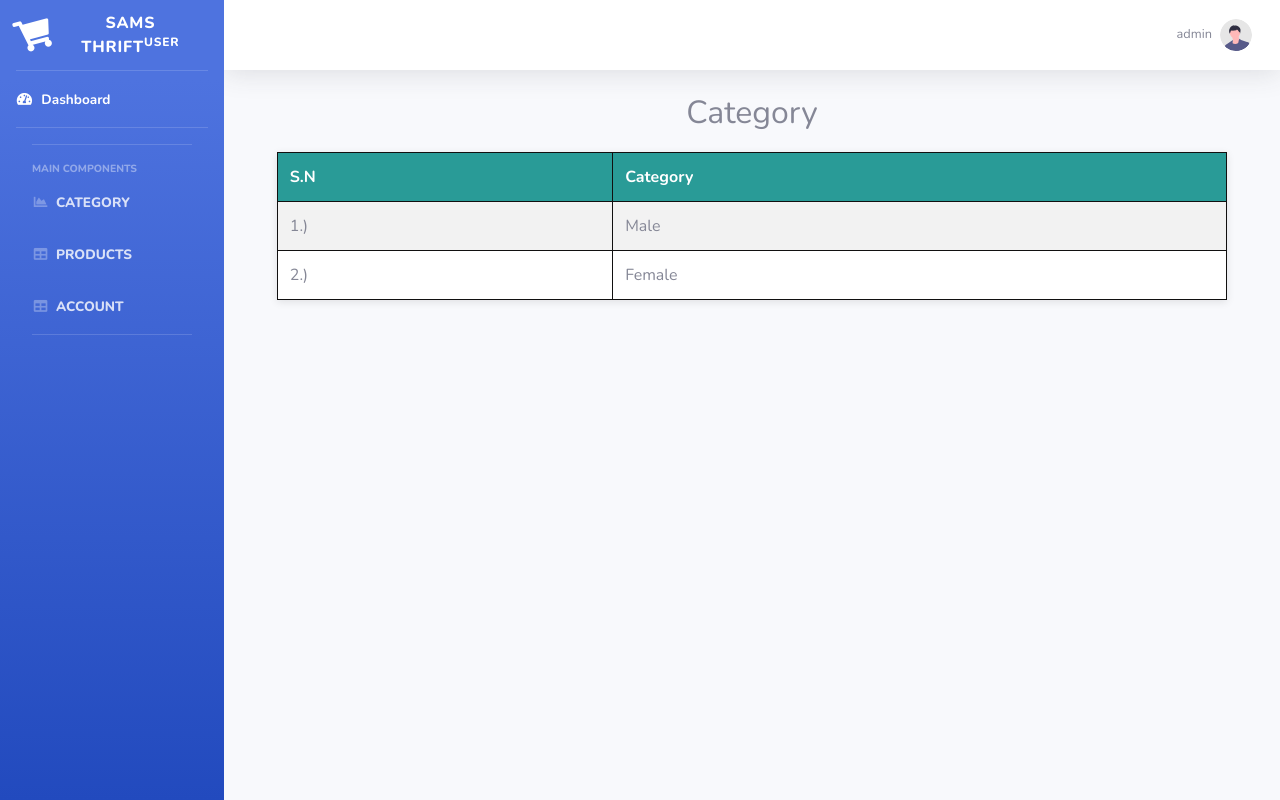
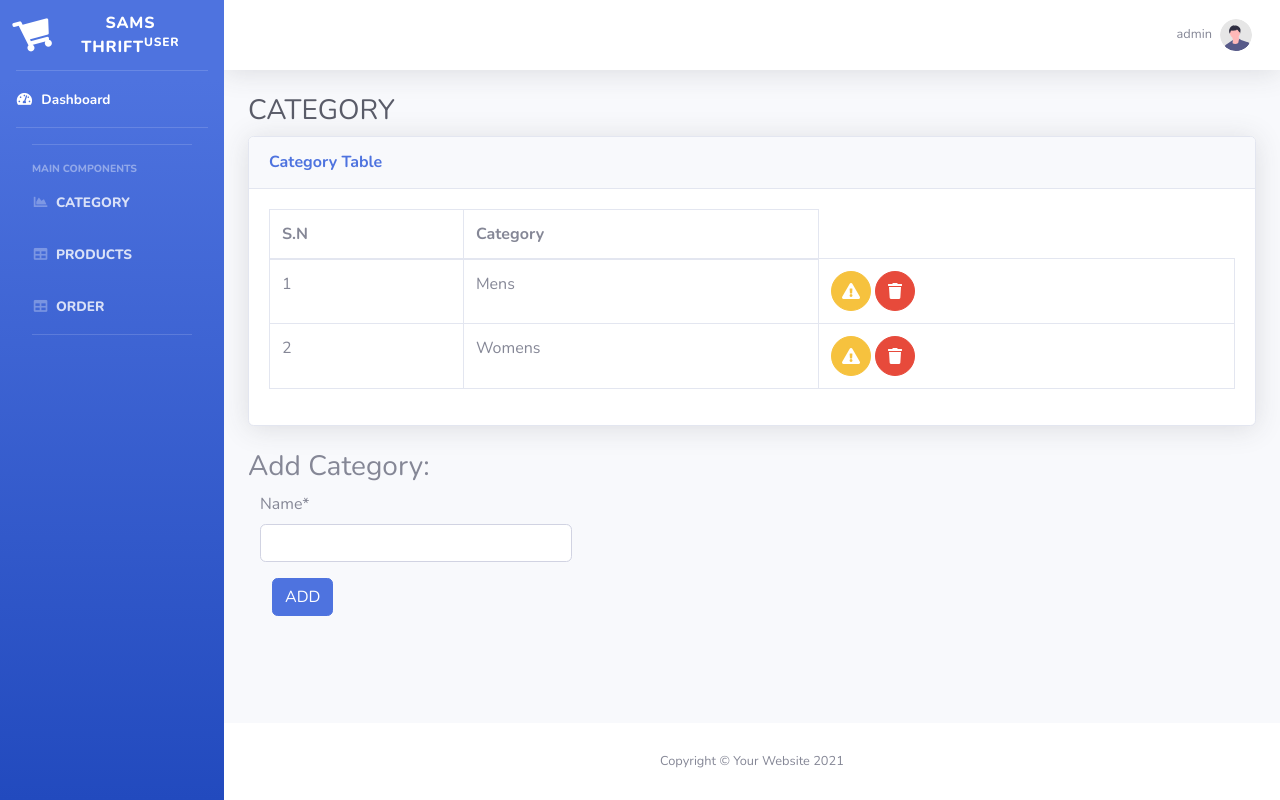
Before and after one commit to salifa11/inventory, a Django app: page /category/ in a window 1280 px wide. Run offline with Django 4.2, Linux system fonts and the light colour scheme; a user stored in the database is signed in; data comes from the database, SQL or seed files in the repository; both versions use the stored data as it was after the commit; some libraries are stand-ins or nearby versions.

Commit message:
category and order

```diff
--- a/dashboard/forms.py
+++ b/dashboard/forms.py
@@ -1,5 +1,7 @@
 from django import forms
 from .models import Product
+from .models import Category
+from .models import Order
 
 class ProductForm(forms.ModelForm):
 
@@ -7,3 +9,17 @@ class ProductForm(forms.ModelForm):
     class Meta:
         model = Product
         fields =['name','category','size','condition','fabric','quantity','price']
+
+class CategoryForm(forms.ModelForm):
+
+
+    class Meta:
+        model = Category
+        fields =['name']
+
+class OrderForm(forms.ModelForm):
+
+
+    class Meta:
+        model = Order
+        fields =['product','category','user','order_quantity']
--- a/dashboard/urls.py
+++ b/dashboard/urls.py
@@ -7,7 +7,11 @@ urlpatterns =[
 path ('dashboard/', views.index, name='dashboard-index'),
 path('category/',views.category,name='dashboard-category'),
 path('product/',views.product,name='dashboard-product'),
-path('Account/',views.orders,name='dashboard-Account'),
+path('order/',views.order,name='dashboard-order'),
 path('product/delete/<int:pk>/',views.product_delete,name='dashboard-product-delete'),
 path('product/update/<int:pk>/',views.product_update,name='dashboard-product-update'),
+path('order/delete/<int:pk>/',views.order_delete,name='dashboard-order-delete'),
+path('order/update/<int:pk>/',views.order_update,name='dashboard-order-update'),
+path('category/delete/<int:pk>/',views.category_delete,name='dashboard-category-delete'),
+path('category/update/<int:pk>/',views.category_update,name='dashboard-category-update'),
 ]
--- a/dashboard/views.py
+++ b/dashboard/views.py
@@ -3,15 +3,116 @@ from django.http import HttpResponse
 from django.contrib.auth.decorators import login_required
 from .models import Product
 from .forms import ProductForm
+from .models import Category
+from .forms import CategoryForm
+from .models import Order
+from .forms import OrderForm
+from django.contrib.auth.models import User
+from django.contrib import messages
 
-@login_required(login_url='user-login')
 def index(request):
     return render(request,'dashboard/index.html')
 
+# ----------------- CATEGORY VIEWS -----------------
 @login_required(login_url='user-login')
 def category(request):
-   return render(request,'dashboard/category.html')
+    items = Category.objects.all() # Fetch all Category objects from the database
+    if request.method == 'POST':  # Check if the request is a form submission
+        form = CategoryForm(request.POST) # Create a form instance with submitted data
+        if form.is_valid():
+            form.save()  # Save the new category to the database
+            category_name = form.cleaned_data.get('name')   # Get the category name (optional)
+        messages.success(request, f'{category_name} added successfully ')
+        return redirect('dashboard-category')
+    else:
+        form = CategoryForm()
 
+    context = {
+        'items': items,
+        'form': form,
+    }
+    return render(request, 'dashboard/category.html', context)
+
+
+@login_required(login_url='user-login')
+def category_delete(request, pk):
+    item = Category.objects.get(id=pk) #Fetches a single Category object where the id matches pk (primary key).
+    if request.method == 'POST':
+        item.delete()
+        return redirect('dashboard-category')
+    return render(request,'dashboard/category_delete.html')
+
+
+def category_update(request, pk):
+    item = Category.objects.get(id=pk)
+    if request.method == 'POST':
+        form = CategoryForm(request.POST, instance=item)
+        if form.is_valid():
+            form.save()
+        return redirect('dashboard-category')
+    else:
+         form = CategoryForm(instance=item)
+
+    context = {
+        'form' : form,
+    }
+    return render(request,'dashboard/category_update.html',context)
+
+
+
+
+
+# ----------------- ORDER VIEWS -----------------
+@login_required(login_url='user-login')
+def order(request):
+    items = Order.objects.all()
+    if request.method == 'POST':
+        form = OrderForm(request.POST)
+        if form.is_valid():
+            form.save()
+        order_name = form.cleaned_data.get('product')
+        messages.success(request, f'{order_name} added successfully ')
+        return redirect('dashboard-order')
+    else:
+        form = OrderForm()
+
+    context = {
+        'items': items,
+        'form': form,
+    }
+    return render(request, 'dashboard/order.html', context)
+
+
+
+
+@login_required(login_url='user-login')
+def order_delete(request, pk):
+    item = Order.objects.get(id=pk)
+    if request.method == 'POST':
+        item.delete()
+        return redirect('dashboard-order')
+    return render(request,'dashboard/order_delete.html')
+
+def order_update(request, pk):
+    item = Order.objects.get(id=pk)
+    if request.method == 'POST':
+        form = OrderForm(request.POST, instance=item)
+        if form.is_valid():
+            form.save()
+        return redirect('dashboard-order')
+    else:
+         form = OrderForm(instance=item)
+
+    context = {
+        'form' : form,
+    }
+    return render(request,'dashboard/order_update.html',context)
+
+
+
+
+
+# ----------------- PRODUCT VIEWS -----------------
 @login_required(login_url='user-login')
 def product(request):
     items = Product.objects.all()
@@ -19,6 +120,10 @@ def product(request):
         form = ProductForm(request.POST)
         if form.is_valid():
             form.save()
+            #flash message work
+        product_name = form.cleaned_data.get('name')
+        messages.success(request, f'{product_name} added successfully ')
+        return redirect('dashboard-product')
     else:
 
         form = ProductForm()
@@ -29,9 +134,6 @@ def product(request):
     }
     return render(request,'dashboard/product.html',context)
 
-@login_required(login_url='user-login')
-def orders(request):
-    return render(request,'dashboard/Account.html')
 
 @login_required(login_url='user-login')
 def product_delete(request, pk):
--- a/templates/dashboard/category.html
+++ b/templates/dashboard/category.html
@@ -1,47 +1,64 @@
+{% include 'partials/header.html' %}
+                <!-- Begin Page Content -->
+                <div class="container-fluid">
 
-{% include 'partials/header.html' %}
-  <style>
+                    <!-- Page Heading -->
+                    <h1 class="h3 mb-2 text-gray-800">CATEGORY</h1>
+                  <!-- DataTales Example -->
+                    <div class="card shadow mb-4">
+                        <div class="card-header py-3">
+                            <h6 class="m-0 font-weight-bold text-primary">Category Table</h6>
+                        </div>
+                        <div class="card-body">
+                            <div class="table-responsive">
+                                <table class="table table-bordered" id="dataTable" width="100%" cellspacing="0">
+                                    <thead>
+                                        <tr>
+                                            <th>S.N</th>
+                                            <th>Category</th>
+                                        </tr>
+                                    </thead>
+                                    <tbody>
+                                        {% for prod in items %}
+                                        <tr>
+                                          <td>{{ forloop.counter }}</td>
+                                          <td>{{ prod.name }}</td>
 
-    table {
-      width: 90%;
-      margin: 20px auto;
-      border-collapse: collapse;
-      background-color: #fff;
-      box-shadow: 0 2px 8px rgba(0, 0, 0, 0.1);
-    }
-    th, td {
-      border: 1px solid #111010;
-      padding: 12px;
-      text-align: left;
-    }
-    th {
-      background-color: #299b97;
-      color: white;
-    }
-    tr:nth-child(even) {
-      background-color: #f2f2f2;
-    }
-  </style>
-</head>
-<body>
-  <h2 style="text-align:center">Category</h2>
-  <table>
-    <tr>
-      <th>S.N</th>
-      <th>Category</th>
 
-    </tr>
-    <tr>
-      <td>1.)</td>
-      <td>Male</td>
+                                            <td>
+                                                <a href="{% url 'dashboard-category-update' prod.id %}" class="btn btn-warning btn-circle">
+                                                    <i class="fas fa-exclamation-triangle"></i>
+                                                </a>
+                                                <a href="{% url 'dashboard-category-delete' prod.id %}" class="btn btn-danger btn-circle">
+                                                  <i class="fas fa-trash"></i>
+                                              </a>
 
-    </tr>
-    <tr>
-      <td>2.)</td>
-      <td>Female</td>
+                                            </td>
+                                        </tr>
+                                        {% endfor %}
+                                    </tbody>
+                                </table>
+                            </div>
+                        </div>
+                    </div>
+                    {% for messages in messages %}
+                    {% if messages %}
+            <div class="alert alert-{{ messages.tags }}">  {{messages}} </div>
+            {% endif %}
+            {% endfor %}
+                    {% load crispy_forms_tags %}
+        <h3>Add Category:</h3>
+<form method="POST" class="col-lg-4">
+    {% csrf_token %}
+    {{ form|crispy }}
 
-    </tr>
+    <div class="col-sm-10">
+    <button type="submit" value="submit" class="btn btn-primary">ADD</button>
+    </div>
+</form>
+                </div>
+                <!-- /.container-fluid -->
 
-  </table>
-</body>
-</html>
+            </div>
+            <!-- End of Main Content -->
+            {% include 'partials/footer.html' %}
--- a/templates/partials/header.html
+++ b/templates/partials/header.html
@@ -80,9 +80,9 @@
 
             <!-- Nav Item - Orders -->
             <li class="nav-item">
-                <a class="nav-link" href="{% url 'dashboard-Account' %}">
+                <a class="nav-link" href="{% url 'dashboard-order' %}">
                     <i class="fas fa-fw fa-table"></i>
-                    <span>Account</span></a>
+                    <span>Order</span></a>
             </li>
 
             <!-- Divider -->
```
Also changed, not shown: templates/dashboard/Account.html (deleted, +0 -13 lines), templates/dashboard/category_delete.html (added, +23 -0 lines), templates/dashboard/category_update.html (added, +22 -0 lines), templates/dashboard/order.html (added, +107 -0 lines), templates/dashboard/order_delete.html (added, +23 -0 lines), templates/dashboard/order_update.html (added, +22 -0 lines), db.sqlite3.
